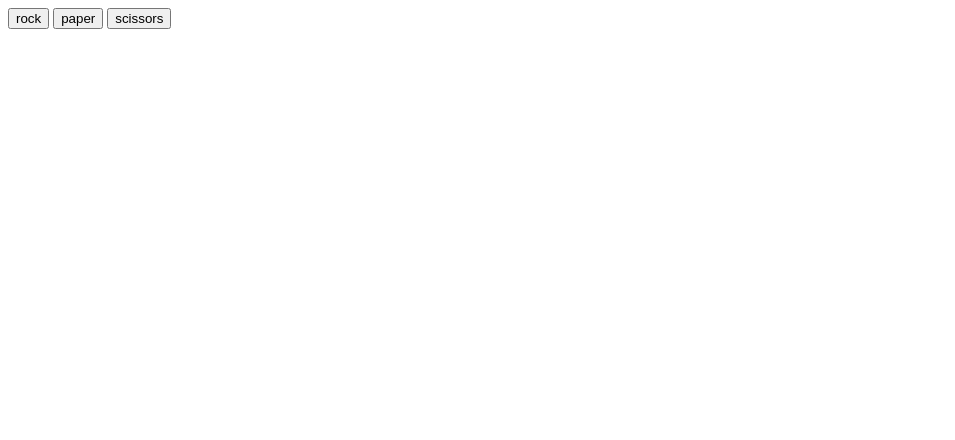
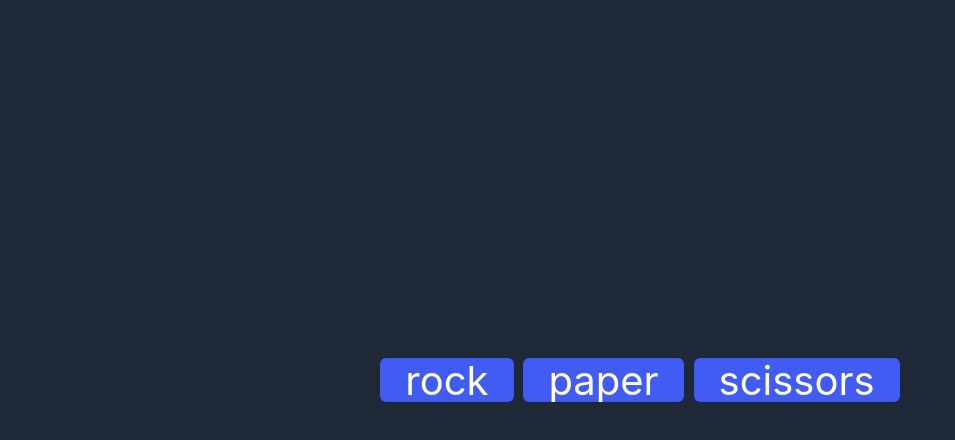
Before and after one commit to vsh9705/rps, a plain HTML site: page index.html in a window 1280 px wide. Shown: the whole page, without its empty margins (0-955 px from the left). Drawn offline with Linux system fonts and the light colour scheme.

Commit message:
Added CSS

```diff
--- a/index.html
+++ b/index.html
@@ -4,11 +4,14 @@
     <meta charset="UTF-8">
     <meta name="viewport" content="width=device-width, initial-scale=1.0">
     <title>Document</title>
+    <link rel="stylesheet" href="style.css">
 </head>
 <body>
-    <button id="rock">rock</button>
-    <button id="paper">paper</button>
-    <button id="scissors">scissors</button>
+    <div class="choices">
+        <button id="rock">rock</button>
+        <button id="paper">paper</button>
+        <button id="scissors">scissors</button>
+    </div>
 
     <div id="result"></div>
     <div id="winner"></div>
--- /dev/null
+++ b/style.css
@@ -0,0 +1,50 @@
+@import url('https://fonts.googleapis.com/css2?family=Roboto:wght@400;700&display=swap');
+
+html, body {
+    margin: 0;
+    height: 100%;
+}
+
+body{
+    background-color: #1f2937;
+    color: white;
+    display: flex;
+    flex: 1;
+    flex-direction: column;
+    justify-content: center;
+    align-items: center;
+    gap: 25px;
+    font-size: 40px;
+    font-family: Roboto, sans-serif;
+}
+
+/* button style taken from google */
+button {
+    display: inline-block;
+    appearance: button;
+    backface-visibility: hidden;
+    background-color: #405cf5;
+    border-radius: 6px;
+    border-width: 0;
+    box-shadow: rgba(50, 50, 93, .1) 0 0 0 1px inset,rgba(50, 50, 93, .1) 0 2px 5px 0,rgba(0, 0, 0, .07) 0 1px 1px 0;
+    box-sizing: border-box;
+    color: #fff;
+    cursor: pointer;
+    font-family: -apple-system,system-ui,"Segoe UI",Roboto,"Helvetica Neue",Ubuntu,sans-serif;
+    font-size: 100%;
+    height: 44px;
+    line-height: 1.15;
+    margin: 12px 0 0;
+    outline: none;
+    overflow: hidden;
+    padding: 0 25px;
+    position: relative;
+    text-align: center;
+    text-transform: none;
+    transform: translateZ(0);
+    transition: all .2s,box-shadow .08s ease-in;
+    user-select: none;
+    -webkit-user-select: none;
+    touch-action: manipulation;
+    width: auto;
+  }
```
Also changed, not shown: javascript.js (line endings or trailing spaces).
